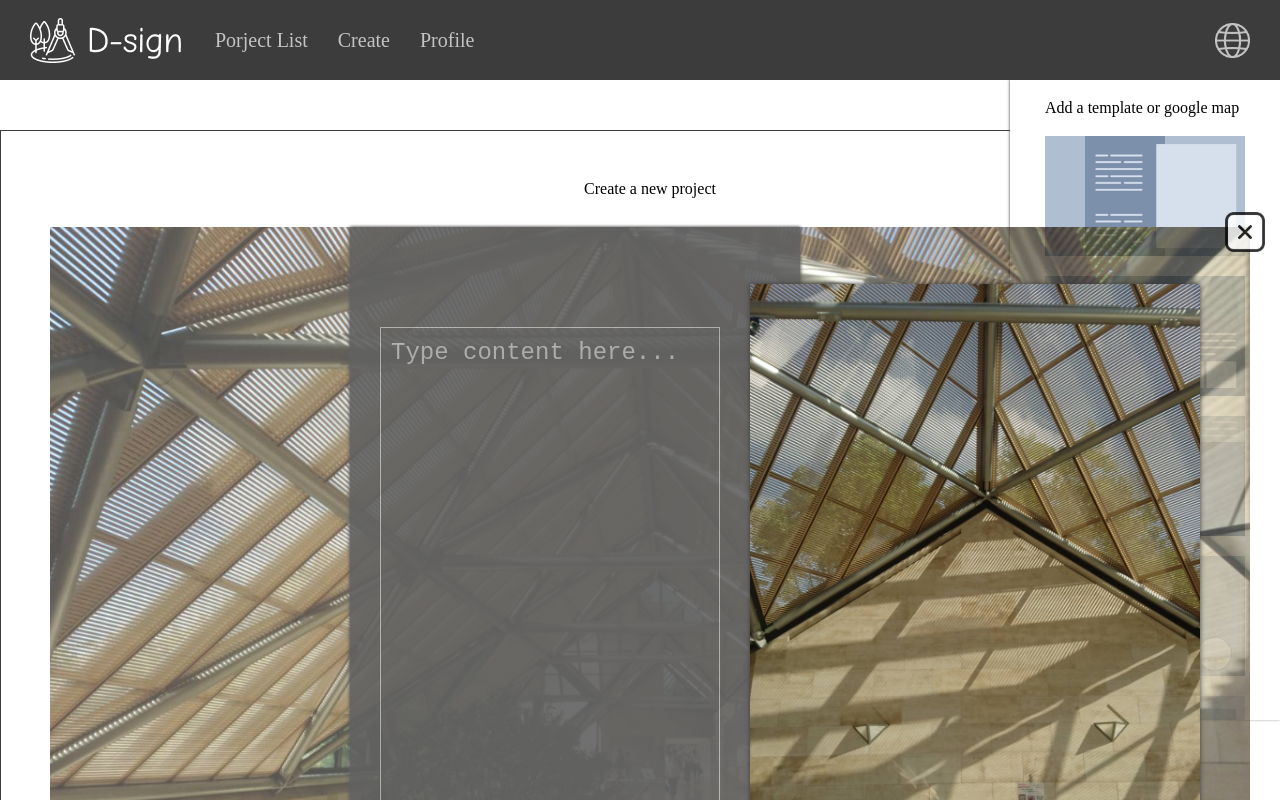
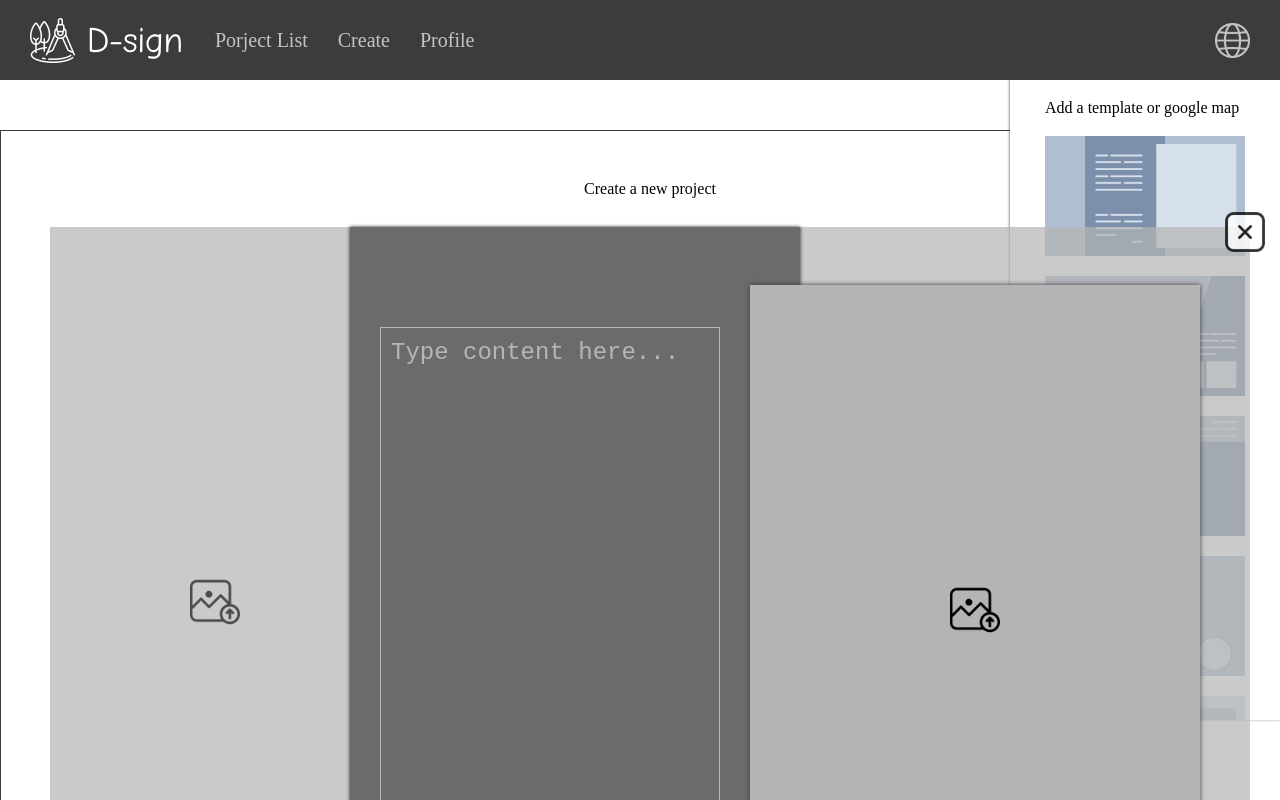
Before and after one commit to AditiChen/dsign, a React (Create React App) app: page /createNewProject in a window 1280 px wide. Both pictures are taken after a click on the element 1145 px from the left and 196 px from the top of the page. Shown: the top 800 px of the page. Built offline with nearby package versions, Linux system fonts and the light colour scheme.

Commit message:
Show background color if no upload image

```diff
--- a/public/assets/locales/en/translation.json
+++ b/public/assets/locales/en/translation.json
@@ -7,5 +7,8 @@
   "create_new_project": "Create a new project",
   "add_template_or_map": "Add a template or google map",
   "confirm_location": "Confirm Location",
-  "type_content": "Type content here..."
+  "type_content": "Type content here...",
+  "upload_image": "Upload image",
+  "change_image": "Change image",
+  "confirm_crop": "Confirm crop"
 }
--- a/public/assets/locales/fr/translation.json
+++ b/public/assets/locales/fr/translation.json
@@ -7,5 +7,8 @@
   "create_new_project": "Créer un nouveau projet",
   "add_template_or_map": "Ajouter un modèle ou une carte google",
   "confirm_location": "Confirmer le lieu",
-  "type_content": "Tapez le contenu ici..."
+  "type_content": "Tapez le contenu ici...",
+  "upload_image": "Télécharger l'image",
+  "change_image": "changer une autre image",
+  "confirm_crop": "confirmer la culture"
 }
--- a/public/assets/locales/zh/translation.json
+++ b/public/assets/locales/zh/translation.json
@@ -7,5 +7,8 @@
   "create_new_project": "建立新專案",
   "add_template_or_map": "新增版面或google地圖",
   "confirm_location": "確認地點",
-  "type_content": "請輸入內容..."
+  "type_content": "請輸入內容...",
+  "upload_image": "上傳圖片",
+  "change_image": "重新選擇圖片",
+  "confirm_crop": "確認才切範圍"
 }
--- a/src/components/Templates/Template0.tsx
+++ b/src/components/Templates/Template0.tsx
@@ -2,13 +2,14 @@ import styled from "styled-components";
 import { t } from "i18next";
 import { useState, Dispatch, SetStateAction } from "react";
 import Overlay from "../../overlay";
-
-import miho1 from "../miho1.jpg";
-import miho2 from "../miho2.jpg";
+import uploadPhotoIcon from "./uploadPhoto.png";
 
 interface Prop {
   border?: string;
   url?: string;
+  backgroundColor?: string;
+  top?: string;
+  left?: string;
 }
 interface InsertProp {
   edit: boolean;
@@ -27,6 +28,7 @@ const BackgroundImg = styled.div`
   width: 1200px;
   height: 760px;
   background-image: ${(props: Prop) => props.url};
+  background-color: ${(props: Prop) => props.backgroundColor};
   background-size: cover;
   background-position: center;
   opacity: 0.7;
@@ -45,8 +47,8 @@ const MiddleContainer = styled.div`
 
 const Context = styled.textarea`
   padding: 10px;
+  width: 100%;
   height: 100%;
-  width: 100%;
   color: #ffffff;
   font-size: 24px;
   line-height: 30px;
@@ -60,10 +62,11 @@ const Context = styled.textarea`
   }
 `;
 
-const RightPhoto = styled.div`
-  height: 85%;
+const RightImg = styled.div`
   width: 450px;
+  height: 645px;
   background-image: ${(props: Prop) => props.url};
+  background-color: ${(props: Prop) => props.backgroundColor};
   background-size: cover;
   background-position: center;
   position: absolute;
@@ -72,13 +75,25 @@ const RightPhoto = styled.div`
   box-shadow: 0 0 5px #3c3c3c;
 `;
 
+const UploadIcon = styled.div`
+  width: 50px;
+  height: 50px;
+  top: ${(props: Prop) => props.top};
+  left: ${(props: Prop) => props.left};
+  z-index: 2;
+  position: absolute;
+  background-image: url(${uploadPhotoIcon});
+  background-size: cover;
+  background-position: center;
+`;
+
 function Template0(props: InsertProp) {
   const [inputText, setInputText] = useState("");
   const [showOverlay, setShowOverlay] = useState(false);
   const [photoUrl, setPhotoUrl] = useState<string[]>(["", ""]);
   const [currentImgIndex, setCurrentImgIndex] = useState(0);
+  const [currentAaspect, setCurrentAspect] = useState(1 / 1);
 
-  const urls = [miho1, miho2];
   const { edit } = props;
 
   const setNewUrl = (returnedUrl: string) => {
@@ -87,16 +102,24 @@ function Template0(props: InsertProp) {
     setPhotoUrl(newUrl);
   };
 
+  function upLoadNewPhoto(index: number, aspect: number) {
+    setShowOverlay((prev) => !prev);
+    setCurrentImgIndex(index);
+    setCurrentAspect(aspect);
+  }
+
   return (
     <>
       <Wrapper>
         <BackgroundImg
           onClick={() => {
-            setShowOverlay((prev) => !prev);
-            setCurrentImgIndex(0);
+            upLoadNewPhoto(0, 1200 / 760);
           }}
-          url={`url(${urls[0]})`}
-        />
+          backgroundColor={photoUrl[0] === "" ? "#b4b4b4" : ""}
+          url={photoUrl[0] === "" ? "" : `url(${photoUrl[0]})`}
+        >
+          {photoUrl[0] === "" ? <UploadIcon top="350px" left="140px" /> : ""}
+        </BackgroundImg>
         <MiddleContainer>
           <Context
             value={inputText}
@@ -106,16 +129,22 @@ function Template0(props: InsertProp) {
             disabled={!edit}
           />
         </MiddleContainer>
-        <RightPhoto
+        <RightImg
           onClick={() => {
-            setShowOverlay((prev) => !prev);
-            setCurrentImgIndex(1);
+            upLoadNewPhoto(1, 450 / 645);
           }}
-          url={`url(${urls[1]})`}
-        />
+          backgroundColor={photoUrl[1] === "" ? "#b4b4b4" : ""}
+          url={photoUrl[1] === "" ? "" : `url(${photoUrl[1]})`}
+        >
+          {photoUrl[1] === "" ? <UploadIcon top="300px" left="200px" /> : ""}
+        </RightImg>
       </Wrapper>
       {showOverlay && (
-        <Overlay setShowOverlay={setShowOverlay} setNewUrl={setNewUrl} />
+        <Overlay
+          setShowOverlay={setShowOverlay}
+          setNewUrl={setNewUrl}
+          currentAaspect={currentAaspect}
+        />
       )}
     </>
   );
--- a/src/components/Templates/Template1.tsx
+++ b/src/components/Templates/Template1.tsx
@@ -4,6 +4,8 @@ import { t } from "i18next";
 import Overlay from "../../overlay";
 
 import trapezoid from "./template2_trapezoid.png";
+import uploadPhotoIcon from "./uploadPhoto.png";
+
 import church1 from "../church1.jpg";
 import church2 from "../church2.jpg";
 import church3 from "../church3.jpg";
@@ -11,6 +13,9 @@ import church3 from "../church3.jpg";
 interface Prop {
   border?: string;
   url?: string;
+  backgroundColor?: string;
+  top?: string;
+  left?: string;
 }
 
 interface InsertProp {
@@ -30,6 +35,7 @@ const BackgroundImg = styled.div`
   width: 1200px;
   height: 760px;
   background-image: ${(props: Prop) => props.url};
+  background-color: ${(props: Prop) => props.backgroundColor};
   background-size: cover;
   background-position: center;
   opacity: 0.9;
@@ -74,9 +80,10 @@ const ImgContainer = styled.div`
 `;
 
 const LeftImg = styled.div`
+  width: 300px;
   height: 200px;
-  width: 300px;
   background-image: ${(props: Prop) => props.url};
+  background-color: ${(props: Prop) => props.backgroundColor};
   background-size: cover;
   background-position: center;
   box-shadow: 0 0 5px #3c3c3c;
@@ -84,12 +91,25 @@ const LeftImg = styled.div`
 
 const RightImg = styled.div`
   margin-left: 30px;
+  width: 200px;
   height: 200px;
-  width: 200px;
   background-image: ${(props: Prop) => props.url};
+  background-color: ${(props: Prop) => props.backgroundColor};
   background-size: cover;
   background-position: center;
   box-shadow: 0 0 5px #3c3c3c;
+`;
+
+const UploadIcon = styled.div`
+  width: 50px;
+  height: 50px;
+  top: ${(props: Prop) => props.top};
+  left: ${(props: Prop) => props.left};
+  z-index: 2;
+  position: absolute;
+  background-image: url(${uploadPhotoIcon});
+  background-size: cover;
+  background-position: center;
 `;
 
 // function Template1({ edit }: { edit: boolean }) {
@@ -98,9 +118,11 @@ function Template1(props: InsertProp) {
   const [showOverlay, setShowOverlay] = useState(false);
   const [photoUrl, setPhotoUrl] = useState<string[]>(["", "", ""]);
   const [currentImgIndex, setCurrentImgIndex] = useState(0);
+  const [currentAaspect, setCurrentAspect] = useState(1 / 1);
+
+  console.log("template1 photoUrl", photoUrl);
 
   const { edit } = props;
-
   const urls = [church1, church2, church3];
 
   const setNewUrl = (returnedUrl: string) => {
@@ -109,13 +131,24 @@ function Template1(props: InsertProp) {
     setPhotoUrl(newUrl);
   };
 
+  function upLoadNewPhoto(index: number, aspect: number) {
+    setShowOverlay((prev) => !prev);
+    setCurrentImgIndex(index);
+    setCurrentAspect(aspect);
+  }
+
   return (
     <>
       <Wrapper>
         <BackgroundImg
-          onClick={() => setShowOverlay((prev) => !prev)}
-          url={`url(${urls[0]})`}
-        />
+          onClick={() => {
+            upLoadNewPhoto(0, 1200 / 760);
+          }}
+          backgroundColor={photoUrl[0] === "" ? "#b4b4b4" : ""}
+          url={photoUrl[0] === "" ? "" : `url(${photoUrl[0]})`}
+        >
+          {photoUrl[0] === "" ? <UploadIcon top="350px" left="400px" /> : ""}
+        </BackgroundImg>
         <Trapezoid />
         <Context
           value={inputText}
@@ -126,17 +159,31 @@ function Template1(props: InsertProp) {
         />
         <ImgContainer>
           <LeftImg
-            onClick={() => setShowOverlay((prev) => !prev)}
-            url={`url(${urls[1]})`}
-          />
+            onClick={() => {
+              upLoadNewPhoto(1, 300 / 200);
+            }}
+            backgroundColor={photoUrl[1] === "" ? "#b4b4b4" : ""}
+            url={photoUrl[1] === "" ? "" : `url(${photoUrl[1]})`}
+          >
+            {photoUrl[1] === "" ? <UploadIcon top="80px" left="130px" /> : ""}
+          </LeftImg>
           <RightImg
-            onClick={() => setShowOverlay((prev) => !prev)}
-            url={`url(${urls[2]})`}
-          />
+            onClick={() => {
+              upLoadNewPhoto(2, 200 / 200);
+            }}
+            backgroundColor={photoUrl[2] === "" ? "#b4b4b4" : ""}
+            url={photoUrl[2] === "" ? "" : `url(${photoUrl[2]})`}
+          >
+            {photoUrl[2] === "" ? <UploadIcon top="80px" left="410px" /> : ""}
+          </RightImg>
         </ImgContainer>
       </Wrapper>
       {showOverlay && (
-        <Overlay setShowOverlay={setShowOverlay} setNewUrl={setNewUrl} />
+        <Overlay
+          setShowOverlay={setShowOverlay}
+          setNewUrl={setNewUrl}
+          currentAaspect={currentAaspect}
+        />
       )}
     </>
   );
```
Also changed, not shown: public/assets/locales/ja/translation.json (+5 -2 lines), src/overlay.tsx (+9 -19 lines), src/components/Templates/reUploadPhoto.png (added), src/components/Templates/uploadPhoto.png (added).
